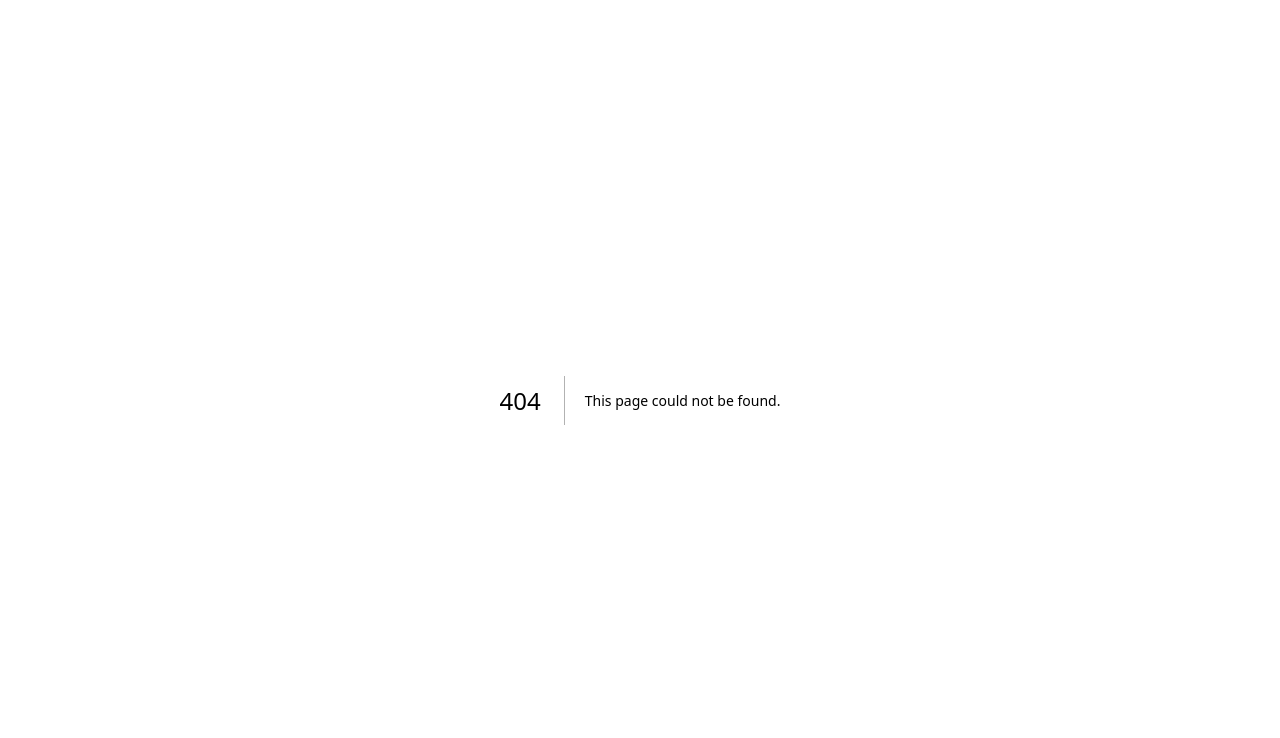
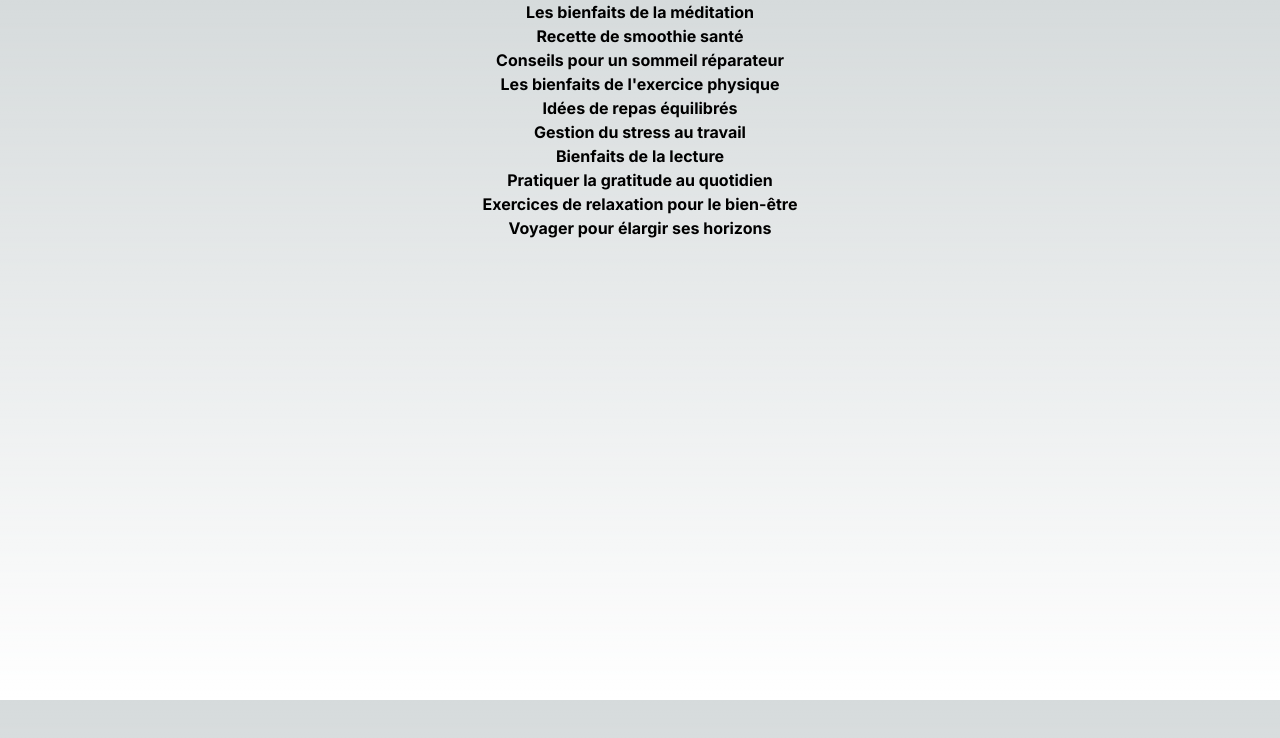
Before and after one commit to ZoFitahiana/Routing-Page, a Next.js app: page /blog/1 in a window 1280 px wide. Before the commit this address had no page. Shown: the top 738 px of the page. Built offline with nearby package versions, Linux system fonts and the light colour scheme.

Commit message:
fix : Update components and create page of url blog/id

```diff
--- a/compenents/blog/BlogList.tsx
+++ b/compenents/blog/BlogList.tsx
@@ -0,0 +1,12 @@
+import { DataMocks } from "../../utils/data";
+import {ImplementData} from "./ImplementData"
+
+export function BlogList() {
+  return (
+    <div className="w-[300px] bg-white-600 overflow-y-auto" style={{ height: "calc(100vh - 100px)" }}>
+      {DataMocks.map((blog) => (
+        <ImplementData key={blog.id} blog={blog} />
+      ))}
+    </div>
+  );
+}
--- a/compenents/blog/ImplementData.tsx
+++ b/compenents/blog/ImplementData.tsx
@@ -7,7 +7,7 @@ type itemProps = {
   showContent?: boolean;
 };
 
-export function Item({ blog, showContent, showImage }: itemProps) {
+export function ImplementData({ blog, showContent, showImage }: itemProps) {
     return (
       <Link href={`blog/${blog.id}`}>
         <div className="w-full mx-auto p-5 max-w-[800px] bg-gray-200 my-2 rounded-lg shadow-md">
--- a/compenents/blog/index.ts
+++ b/compenents/blog/index.ts
@@ -0,0 +1,2 @@
+export * from "./BlogList"
+export * from "./ImplementData"
--- /dev/null
+++ b/src/app/blog/[id]/page.tsx
@@ -0,0 +1,14 @@
+import { BlogList } from "../../../../compenents/blog";
+
+export default function BlogLayout({
+  children,
+}: Readonly<{
+  children: React.ReactNode;
+}>) {
+  return (
+    <div>
+      <BlogList />
+      {children}
+    </div>
+  );
+}
```
